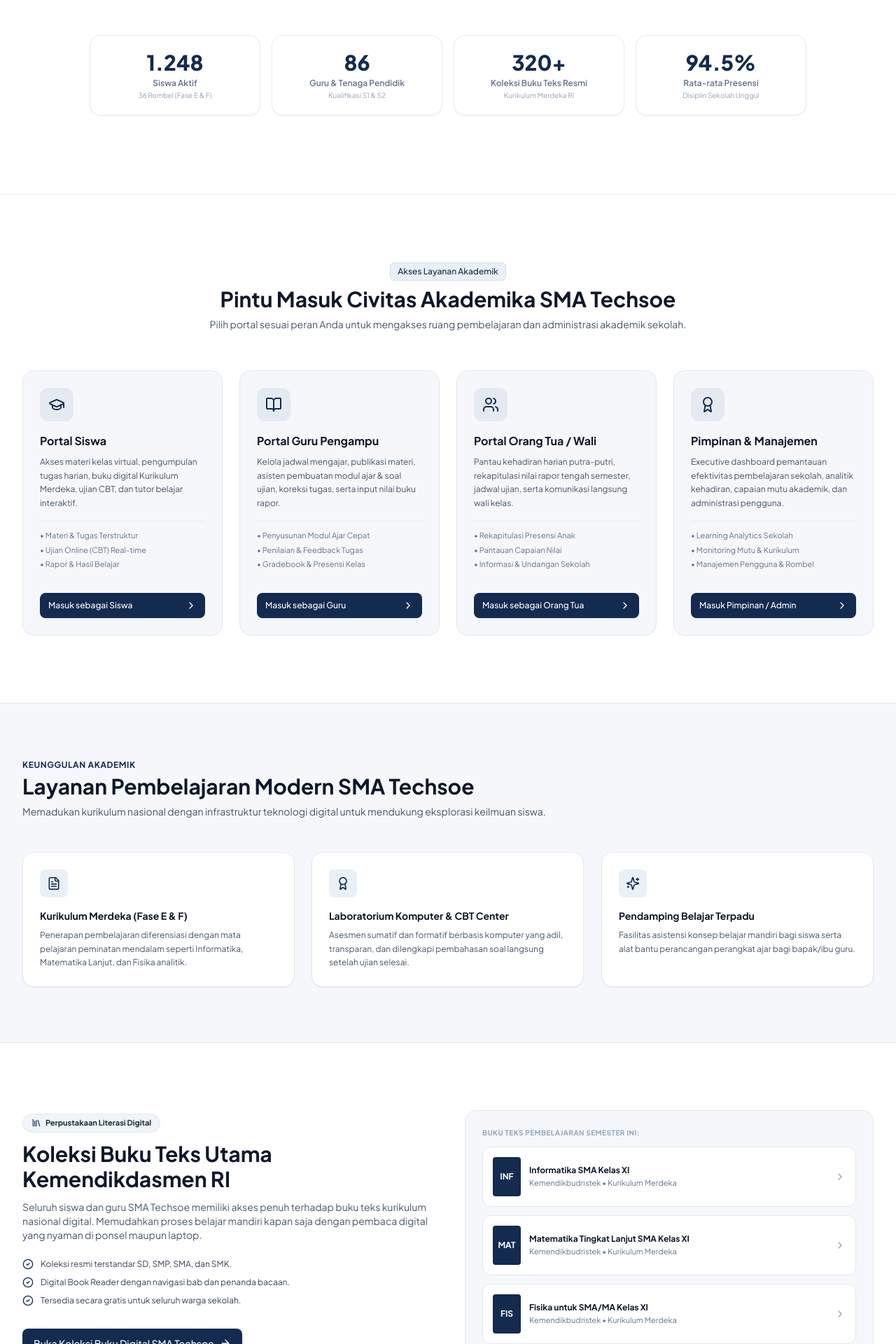
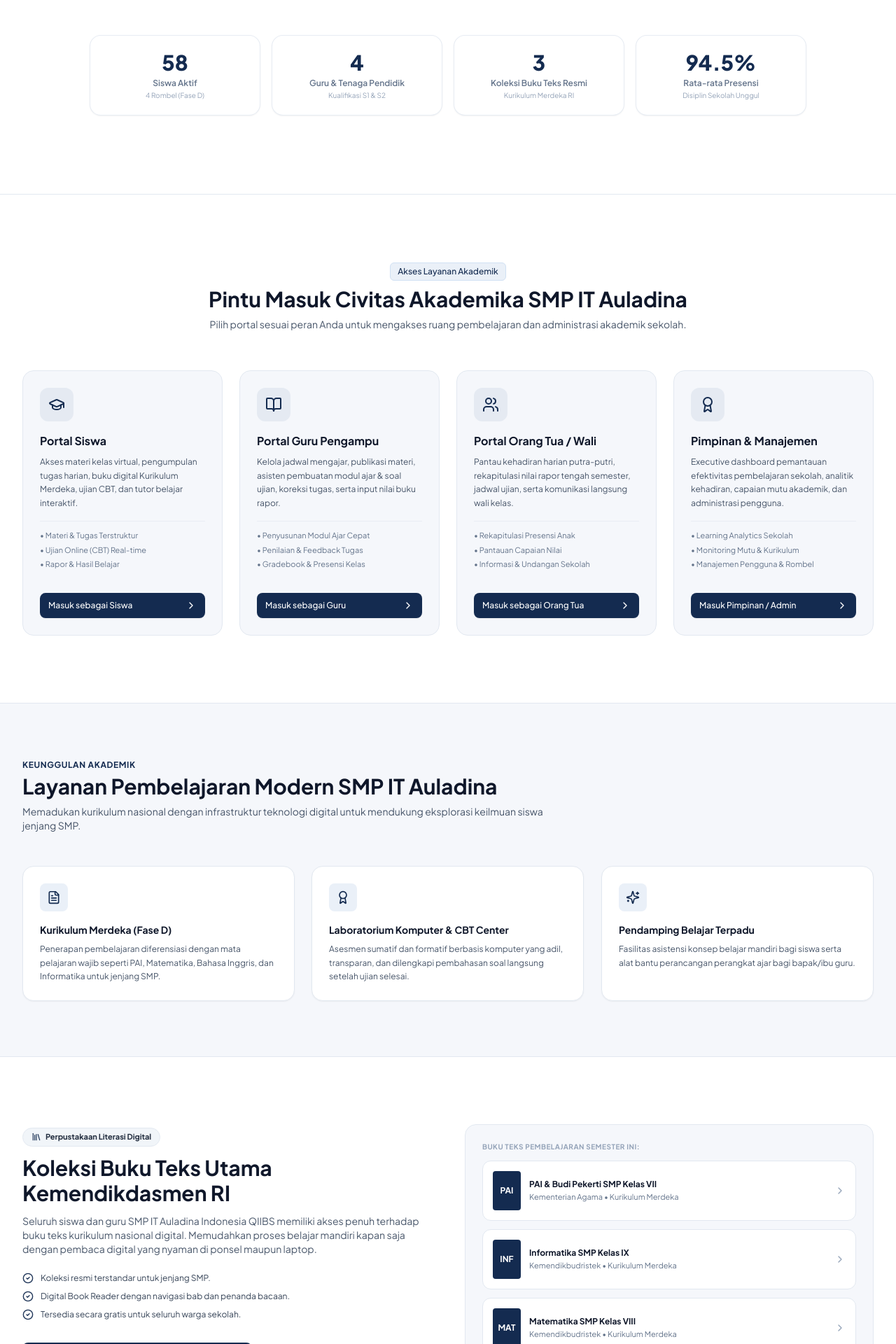
Before and after one commit to Jokoimamsaputra/lms-smpitauladina, a React (Vite) app: page / in a window 1280 px wide. Shown: the part 540-2460 px from the top of the page at 70% size. Built offline with nearby package versions, Linux system fonts and the light colour scheme.

Commit message:
Update LandingPage.tsx

```diff
--- a/src/pages/landing/LandingPage.tsx
+++ b/src/pages/landing/LandingPage.tsx
@@ -49,25 +49,25 @@ export const LandingPage: React.FC = () => {
       date: '18 November 2026',
       tag: 'Akademik',
       title: 'Pelaksanaan Ujian Sumatif Tengah Semester Ganjil T.A. 2026/2027 Berbasis Komputer Dimulai',
-      desc: 'Seluruh peserta didik kelas X, XI, dan XII diimbau memeriksa jadwal sesi pada portal LMS dan memastikan akun telah siap.',
+      desc: 'Seluruh peserta didik kelas VII, VIII, dan IX diimbau memeriksa jadwal sesi pada portal LMS dan memastikan akun telah siap.',
     },
     {
       date: '16 November 2026',
       tag: 'Perpustakaan',
       title: 'Pembaruan Koleksi Buku Teks Kurikulum Merdeka Kemendikdasmen di Perpustakaan Digital',
-      desc: 'Tersedia 320 judul buku teks utama dan referensi pendukung yang dapat diakses langsung oleh siswa dan bapak/ibu guru.',
+      desc: 'Tersedia 3 judul buku teks utama untuk jenjang SMP (PAI, Informatika, Matematika) yang dapat diakses langsung oleh siswa dan guru.',
     },
     {
       date: '12 November 2026',
       tag: 'Pengumuman',
       title: 'Undangan Pertemuan Evaluasi Pembelajaran Bersama Komite Orang Tua / Wali Siswa',
-      desc: 'Sesi konsultasi perkembangan akademik putra-putri bersama Kepala Sekolah dan para Wali Kelas pada akhir pekan ini.',
+      desc: 'Sesi konsultasi perkembangan akademik putra-putri bersama Kepala Sekolah, Bapak Joko Imam Saputra, M.Ag., MCE. pada akhir pekan ini.',
     },
   ];
 
   return (
     <div className="min-h-screen bg-white text-slate-800">
-      {/* Dynamic Animated Navbar (Seamless #F5F7FB background with hero, slim elegant floating capsule on scroll) */}
+      {/* Dynamic Animated Navbar */}
       <header
         className={`fixed top-0 left-0 right-0 z-50 transition-all duration-300 ease-out ${
           isScrolled ? 'pt-2.5 sm:pt-3.5 px-2.5 sm:px-4 pointer-events-none' : 'pt-0 px-0'
@@ -87,7 +87,7 @@ export const LandingPage: React.FC = () => {
           >
             <img
               src="/logo.png"
-              alt="TechSoe LMS"
+              alt="Auladina LMS"
               className={`transition-all duration-300 w-auto object-contain ${
                 isScrolled ? 'h-8 sm:h-9' : 'h-9 sm:h-10'
               }`}
@@ -144,7 +144,7 @@ export const LandingPage: React.FC = () => {
             </Button>
           </div>
 
-          {/* Mobile hamburger (Touch-friendly 44x44px target) */}
+          {/* Mobile hamburger */}
           <button
             type="button"
             onClick={() => setMobileMenuOpen(!mobileMenuOpen)}
@@ -155,7 +155,7 @@ export const LandingPage: React.FC = () => {
           </button>
         </nav>
 
-        {/* Mobile dropdown menu (Comfortable 44px touch targets) */}
+        {/* Mobile dropdown menu */}
         {mobileMenuOpen && (
           <div
             className={`md:hidden transition-all duration-300 ${
@@ -197,7 +197,7 @@ export const LandingPage: React.FC = () => {
               onClick={() => setMobileMenuOpen(false)}
               className="min-h-[44px] flex items-center px-3.5 py-2.5 rounded-xl text-xs font-semibold text-slate-700 hover:text-[#142B50] hover:bg-slate-100 active:bg-slate-200 transition-colors"
             >
-              Kontak Kampus
+              Kontak Sekolah
             </a>
             <button
               type="button"
@@ -237,13 +237,13 @@ export const LandingPage: React.FC = () => {
         )}
       </header>
 
-      {/* Hero Section: Selamat Datang di SMA Techsoe (Responsive mobile-friendly spacing) */}
+      {/* Hero Section */}
       <section className="relative overflow-hidden pt-24 sm:pt-32 pb-14 sm:pb-20 lg:pt-36 lg:pb-28 bg-gradient-to-b from-[#F5F7FB] via-white to-white border-b border-[#E2E8F0]">
         <div className="max-w-7xl mx-auto px-4 sm:px-6 lg:px-8">
           <div className="max-w-3xl mx-auto text-center">
             <div className="inline-flex items-center gap-2 bg-[#EAF0F8] text-[#142B50] px-3.5 py-1.5 rounded-full text-xs font-bold mb-5 border border-blue-200/60">
               <GraduationCap className="w-4 h-4 text-[#142B50]" />
-              <span>Portal Resmi Pendidikan Digital SMA Techsoe</span>
+              <span>Portal Resmi Pendidikan Digital SMP IT Auladina Indonesia QIIBS</span>
             </div>
 
             <h1 className="text-3xl sm:text-4xl lg:text-5xl font-extrabold text-[#142B50] tracking-tight leading-tight">
@@ -251,7 +251,7 @@ export const LandingPage: React.FC = () => {
             </h1>
 
             <p className="mt-5 text-sm sm:text-base text-slate-600 leading-relaxed max-w-2xl mx-auto">
-              Selamat datang di portal pembelajaran resmi SMA Techsoe. Lingkungan akademik terpadu yang memfasilitasi kegiatan belajar mengajar, kurikulum nasional Kemendikdasmen, ujian berbasis komputer, dan evaluasi hasil belajar bagi seluruh civitas sekolah.
+              Selamat datang di portal pembelajaran resmi SMP IT Auladina Indonesia QIIBS. Lingkungan akademik terpadu yang memfasilitasi kegiatan belajar mengajar, kurikulum nasional Kemendikdasmen, ujian berbasis komputer, dan evaluasi hasil belajar bagi seluruh civitas sekolah.
             </p>
 
             <div className="mt-8 flex flex-col sm:flex-row items-center justify-center gap-3">
@@ -279,15 +279,15 @@ export const LandingPage: React.FC = () => {
           <div className="mt-14 max-w-5xl mx-auto grid grid-cols-2 md:grid-cols-4 gap-4">
             <RevealOnScroll delay={0} className="h-full">
               <div className="h-full bg-white p-5 rounded-2xl border border-slate-200/80 shadow-sm text-center">
-                <div className="text-2xl sm:text-3xl font-extrabold text-[#142B50]">1.248</div>
+                <div className="text-2xl sm:text-3xl font-extrabold text-[#142B50]">58</div>
                 <p className="text-xs font-semibold text-slate-500 mt-1">Siswa Aktif</p>
-                <span className="text-[10px] text-slate-400 block mt-0.5">36 Rombel (Fase E & F)</span>
+                <span className="text-[10px] text-slate-400 block mt-0.5">4 Rombel (Fase D)</span>
               </div>
             </RevealOnScroll>
 
             <RevealOnScroll delay={90} className="h-full">
               <div className="h-full bg-white p-5 rounded-2xl border border-slate-200/80 shadow-sm text-center">
-                <div className="text-2xl sm:text-3xl font-extrabold text-[#142B50]">86</div>
+                <div className="text-2xl sm:text-3xl font-extrabold text-[#142B50]">4</div>
                 <p className="text-xs font-semibold text-slate-500 mt-1">Guru & Tenaga Pendidik</p>
                 <span className="text-[10px] text-slate-400 block mt-0.5">Kualifikasi S1 & S2</span>
               </div>
@@ -295,7 +295,7 @@ export const LandingPage: React.FC = () => {
 
             <RevealOnScroll delay={180} className="h-full">
               <div className="h-full bg-white p-5 rounded-2xl border border-slate-200/80 shadow-sm text-center">
-                <div className="text-2xl sm:text-3xl font-extrabold text-[#142B50]">320+</div>
+                <div className="text-2xl sm:text-3xl font-extrabold text-[#142B50]">3</div>
                 <p className="text-xs font-semibold text-slate-500 mt-1">Koleksi Buku Teks Resmi</p>
                 <span className="text-[10px] text-slate-400 block mt-0.5">Kurikulum Merdeka RI</span>
               </div>
@@ -312,7 +312,7 @@ export const LandingPage: React.FC = () => {
         </div>
       </section>
 
-      {/* Pintu Masuk Civitas Akademika (Direct Role Gateways) */}
+      {/* Pintu Masuk Civitas Akademika */}
       <section id="pintu-portal" className="py-16 sm:py-24 bg-white border-b border-[#E2E8F0]">
         <div className="max-w-7xl mx-auto px-4 sm:px-6 lg:px-8">
           <div className="text-center max-w-3xl mx-auto mb-14">
@@ -320,7 +320,7 @@ export const LandingPage: React.FC = () => {
               Akses Layanan Akademik
             </Badge>
             <h2 className="text-2xl sm:text-3xl font-bold text-slate-900">
-              Pintu Masuk Civitas Akademika SMA Techsoe
+              Pintu Masuk Civitas Akademika SMP IT Auladina
             </h2>
             <p className="text-xs sm:text-sm text-slate-600 mt-2">
               Pilih portal sesuai peran Anda untuk mengakses ruang pembelajaran dan administrasi akademik sekolah.
@@ -467,10 +467,10 @@ export const LandingPage: React.FC = () => {
               Keunggulan Akademik
             </span>
             <h2 className="text-2xl sm:text-3xl font-bold text-slate-900">
-              Layanan Pembelajaran Modern SMA Techsoe
+              Layanan Pembelajaran Modern SMP IT Auladina
             </h2>
             <p className="text-xs sm:text-sm text-slate-600 mt-2">
-              Memadukan kurikulum nasional dengan infrastruktur teknologi digital untuk mendukung eksplorasi keilmuan siswa.
+              Memadukan kurikulum nasional dengan infrastruktur teknologi digital untuk mendukung eksplorasi keilmuan siswa jenjang SMP.
             </p>
           </div>
 
@@ -480,9 +480,9 @@ export const LandingPage: React.FC = () => {
                 <div className="w-10 h-10 rounded-lg bg-[#EAF0F8] text-[#142B50] flex items-center justify-center mb-4">
                   <FileText className="w-5 h-5" />
                 </div>
-                <h3 className="font-bold text-slate-900 text-sm">Kurikulum Merdeka (Fase E & F)</h3>
+                <h3 className="font-bold text-slate-900 text-sm">Kurikulum Merdeka (Fase D)</h3>
                 <p className="text-xs text-slate-600 mt-2 leading-relaxed">
-                  Penerapan pembelajaran diferensiasi dengan mata pelajaran peminatan mendalam seperti Informatika, Matematika Lanjut, dan Fisika analitik.
+                  Penerapan pembelajaran diferensiasi dengan mata pelajaran wajib seperti PAI, Matematika, Bahasa Inggris, dan Informatika untuk jenjang SMP.
                 </p>
               </div>
             </RevealOnScroll>
@@ -528,13 +528,13 @@ export const LandingPage: React.FC = () => {
                   Koleksi Buku Teks Utama Kemendikdasmen RI
                 </h2>
                 <p className="text-xs sm:text-sm text-slate-600 mt-3 leading-relaxed">
-                  Seluruh siswa dan guru SMA Techsoe memiliki akses penuh terhadap buku teks kurikulum nasional digital. Memudahkan proses belajar mandiri kapan saja dengan pembaca digital yang nyaman di ponsel maupun laptop.
+                  Seluruh siswa dan guru SMP IT Auladina Indonesia QIIBS memiliki akses penuh terhadap buku teks kurikulum nasional digital. Memudahkan proses belajar mandiri kapan saja dengan pembaca digital yang nyaman di ponsel maupun laptop.
                 </p>
 
                 <div className="mt-6 space-y-2.5 text-xs text-slate-700">
                   <div className="flex items-center gap-2.5">
                     <CheckCircle2 className="w-4 h-4 text-[#142B50] shrink-0" />
-                    <span>Koleksi resmi terstandar SD, SMP, SMA, dan SMK.</span>
+                    <span>Koleksi resmi terstandar untuk jenjang SMP.</span>
                   </div>
                   <div className="flex items-center gap-2.5">
                     <CheckCircle2 className="w-4 h-4 text-[#142B50] shrink-0" />
@@ -553,7 +553,7 @@ export const LandingPage: React.FC = () => {
                     onClick={() => navigate('/books')}
                     rightIcon={<ArrowRight className="w-4 h-4" />}
                   >
-                    Buka Koleksi Buku Digital SMA Techsoe
+                    Buka Koleksi Buku Digital SMP IT Auladina
                   </Button>
                 </div>
               </div>
@@ -567,7 +567,23 @@ export const LandingPage: React.FC = () => {
                 </span>
 
                 <div
-                  onClick={() => navigate('/books/book-info-sma-11')}
+                  onClick={() => navigate('/books/book-pai-smp-7')}
+                  className="p-3.5 rounded-xl bg-white border border-slate-200 hover:border-[#142B50] transition-colors flex items-center justify-between cursor-pointer"
+                >
+                  <div className="flex items-center gap-3">
+                    <div className="w-10 h-14 bg-[#142B50] rounded text-white font-bold text-xs flex items-center justify-center shrink-0">
+                      PAI
+                    </div>
+                    <div>
+                      <h4 className="text-xs font-bold text-slate-900">PAI & Budi Pekerti SMP Kelas VII</h4>
+                      <p className="text-[11px] text-slate-500 mt-0.5">Kementerian Agama • Kurikulum Merdeka</p>
+                    </div>
+                  </div>
+                  <ChevronRight className="w-4 h-4 text-slate-400" />
+                </div>
+
+                <div
+                  onClick={() => navigate('/books/book-info-smp-9')}
                   className="p-3.5 rounded-xl bg-white border border-slate-200 hover:border-[#142B50] transition-colors flex items-center justify-between cursor-pointer"
                 >
                   <div className="flex items-center gap-3">
@@ -575,7 +591,7 @@ export const LandingPage: React.FC = () => {
                       INF
                     </div>
                     <div>
-                      <h4 className="text-xs font-bold text-slate-900">Informatika SMA Kelas XI</h4>
+                      <h4 className="text-xs font-bold text-slate-900">Informatika SMP Kelas IX</h4>
                       <p className="text-[11px] text-slate-500 mt-0.5">Kemendikbudristek • Kurikulum Merdeka</p>
                     </div>
                   </div>
@@ -583,7 +599,7 @@ export const LandingPage: React.FC = () => {
                 </div>
 
                 <div
-                  onClick={() => navigate('/books/book-mat-sma-11')}
+                  onClick={() => navigate('/books/book-mat-smp-8')}
                   className="p-3.5 rounded-xl bg-white border border-slate-200 hover:border-[#142B50] transition-colors flex items-center justify-between cursor-pointer"
                 >
                   <div className="flex items-center gap-3">
@@ -591,23 +607,7 @@ export const LandingPage: React.FC = () => {
                       MAT
                     </div>
                     <div>
-                      <h4 className="text-xs font-bold text-slate-900">Matematika Tingkat Lanjut SMA Kelas XI</h4>
-                      <p className="text-[11px] text-slate-500 mt-0.5">Kemendikbudristek • Kurikulum Merdeka</p>
-                    </div>
-                  </div>
-                  <ChevronRight className="w-4 h-4 text-slate-400" />
-                </div>
-
-                <div
-                  onClick={() => navigate('/books/book-fis-sma-11')}
-                  className="p-3.5 rounded-xl bg-white border border-slate-200 hover:border-[#142B50] transition-colors flex items-center justify-between cursor-pointer"
-                >
-                  <div className="flex items-center gap-3">
-                    <div className="w-10 h-14 bg-[#142B50] rounded text-white font-bold text-xs flex items-center justify-center shrink-0">
-                      FIS
-                    </div>
-                    <div>
-                      <h4 className="text-xs font-bold text-slate-900">Fisika untuk SMA/MA Kelas XI</h4>
+                      <h4 className="text-xs font-bold text-slate-900">Matematika SMP Kelas VIII</h4>
                       <p className="text-[11px] text-slate-500 mt-0.5">Kemendikbudristek • Kurikulum Merdeka</p>
                     </div>
                   </div>
@@ -683,10 +683,10 @@ export const LandingPage: React.FC = () => {
               <div className="mb-4">
                 <img
                   src="/logo-white.png"
-                  alt="TechSoe LMS"
+                  alt="Auladina LMS"
                   className="h-9 sm:h-10 w-auto object-contain mb-2"
                 />
-                <span className="text-[10px] text-blue-200 block">Terakreditasi A (Unggul)</span>
+                <span className="text-[10px] text-blue-200 block">Terakreditasi B</span>
               </div>
               <p className="text-xs text-blue-200 leading-relaxed max-w-sm">
                 Membina generasi cendekia yang berakhlak mulia, menguasai ilmu pengetahuan, dan siap bersaing di kancah global.
@@ -695,20 +695,20 @@ export const LandingPage: React.FC = () => {
 
             <div>
               <h3 className="text-xs font-bold uppercase text-white tracking-wider mb-3">
-                Sekretariat & Lokasi Kampus
+                Sekretariat & Lokasi Sekolah
               </h3>
               <div className="space-y-2 text-xs text-blue-200">
                 <div className="flex items-start gap-2">
                   <MapPin className="w-4 h-4 text-blue-300 shrink-0 mt-0.5" />
-                  <span>Jl. Pendidikan Techsoe No. 45, Kebayoran Baru, Jakarta Selatan</span>
+                  <span>Jalan Cemara Raya, Kompleks Cemara Indah, No. 34, RT. 08, Kel. Labuhan Ratu, Kec. Labuhan Ratu, Kota Bandar Lampung</span>
                 </div>
                 <div className="flex items-center gap-2">
                   <Phone className="w-4 h-4 text-blue-300 shrink-0" />
-                  <span>(021) 7890-1234 / 0812-3456-7890</span>
+                  <span>0813-6725-2329 / 0852-2007-2005</span>
                 </div>
                 <div className="flex items-center gap-2">
                   <Mail className="w-4 h-4 text-blue-300 shrink-0" />
-                  <span>sekretariat@smatechsoe.sch.id</span>
+                  <span>auladina.indonesia@gmail.com</span>
                 </div>
               </div>
             </div>
@@ -722,7 +722,7 @@ export const LandingPage: React.FC = () => {
                 <p>Jumat: 07.00 : 15.30 WIB</p>
                 <p>Sabtu : Minggu: Libur / Kegiatan Ekstrakurikuler Terjadwal</p>
                 <p className="text-[11px] text-blue-300/70 pt-2">
-                  Portal Pembelajaran LMS Techsoe dapat diakses 24 jam setiap hari.
+                  Portal Pembelajaran LMS Auladina dapat diakses 24 jam setiap hari.
                 </p>
               </div>
             </div>
@@ -734,7 +734,7 @@ export const LandingPage: React.FC = () => {
       <footer className="bg-[#0D1B33] text-slate-400 text-xs py-8 border-t border-white/5">
         <div className="max-w-7xl mx-auto px-4 sm:px-6 lg:px-8 flex flex-col sm:flex-row items-center justify-between gap-3">
           <p className="text-[11px] text-slate-400">
-            © 2026 SMA Techsoe. Seluruh hak cipta dilindungi. Portal Pembelajaran LMS Techsoe.
+            © 2026 SMP IT Auladina Indonesia QIIBS. Seluruh hak cipta dilindungi. Portal Pembelajaran LMS Auladina.
           </p>
           <div className="flex items-center gap-4 text-[11px] text-slate-400">
             <a href="#pintu-portal" className="hover:text-white">Portal Siswa</a>
```
